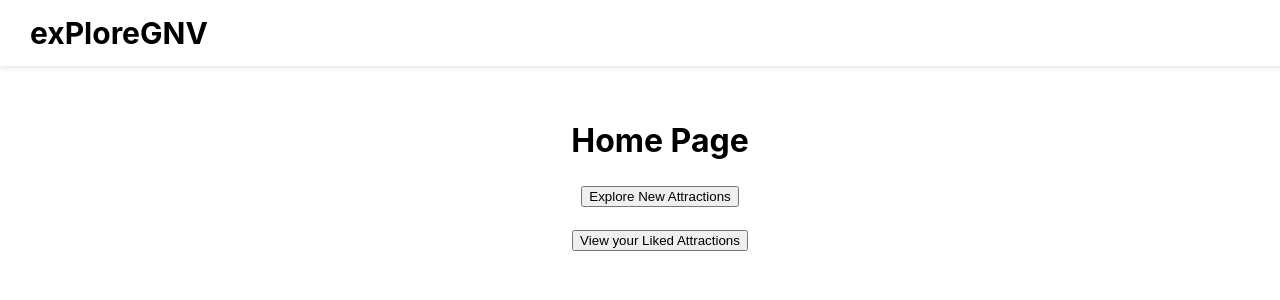
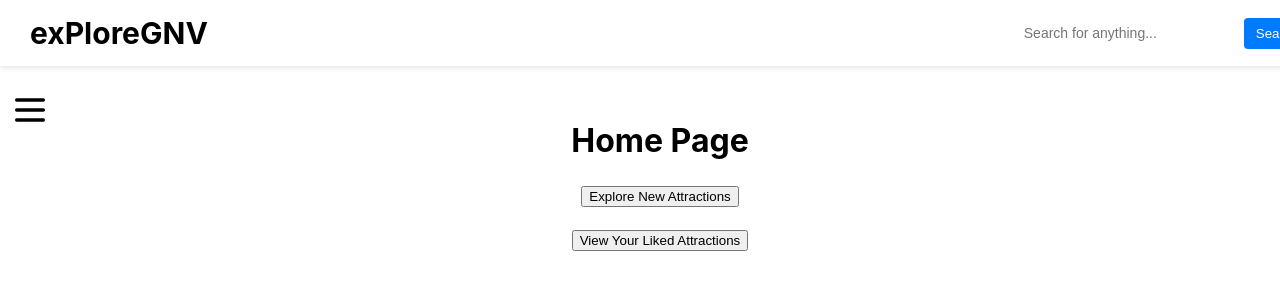
Before and after one commit to vprajuna/exPloreGNV, a React (Create React App) app in the folder exploregnv-client/: page /home in a window 1280 px wide. Shown: the top 300 px of the page. Built offline with nearby package versions, Linux system fonts and the light colour scheme.

Commit message:
Add Sidebar and edit Attractions

```diff
--- a/exploregnv-client/package.json
+++ b/exploregnv-client/package.json
@@ -7,9 +7,10 @@
     "@testing-library/jest-dom": "^6.6.3",
     "@testing-library/react": "^16.3.0",
     "@testing-library/user-event": "^13.5.0",
+    "lucide-react": "^0.503.0",
     "react": "^19.1.0",
     "react-dom": "^19.1.0",
-    "react-router-dom": "^7.5.2",
+    "react-router-dom": "^7.5.3",
     "react-scripts": "5.0.1",
     "web-vitals": "^2.1.4"
   },
--- a/exploregnv-client/src/App.css
+++ b/exploregnv-client/src/App.css
@@ -66,6 +66,33 @@
   text-decoration: underline;
 }
 
+.search-form {
+  display: flex;
+  align-items: center;
+  gap: 8px;
+}
+
+.search-input {
+  padding: 8px 12px;
+  border-radius: 4px;
+  border: none;
+  font-size: 14px;
+  width: 200px;
+}
+
+.search-button {
+  padding: 8px 12px;
+  border: none;
+  background-color: #007bff;
+  color: white;
+  border-radius: 4px;
+  cursor: pointer;
+}
+
+.search-button:hover {
+  background-color: #0056b3;
+}
+
 .blank-page {
   text-align: center;
   min-height: 100vh;
@@ -83,3 +110,47 @@
   font-size: 1.2rem;
   color: var(--text-color);
 }
+
+.sidebar {
+  width: 200px;
+  position: fixed;
+  top: 70px;
+  left: -250px;
+  height: 100%;
+  background-color: #f0f0f0;
+  box-shadow: 2px 0 6px rgba(0,0,0,0.1);
+  padding: 20px;
+  transition: left 0.3s ease;
+  z-index: 1000;
+}
+
+.sidebar.open {
+  left: 0;
+}
+
+.sidebar ul {
+  list-style: none;
+  padding: 0;
+}
+
+.sidebar li {
+  margin: 15px 0;
+}
+
+.sidebar a {
+  text-decoration: none;
+  color: #333;
+  font-weight: bold;
+}
+
+.sidebar a:hover {
+  color: #007bff;
+}
+
+.hamburger {
+  position: fixed;
+  top: 90px;
+  left: 10px;
+  z-index: 1100;
+  cursor: pointer;
+}
--- a/exploregnv-client/src/components/Header.js
+++ b/exploregnv-client/src/components/Header.js
@@ -1,12 +1,33 @@
-import React from 'react';
-import { Link } from 'react-router-dom';
+import React, { useState } from 'react';
+import { Link, useNavigate } from 'react-router-dom';
 import '../App.css';
 
 function Header() {
+  const [searchQuery, setSearchQuery] = useState('');
+  const navigate = useNavigate();
+
+  const handleSearch = (e) => {
+    e.preventDefault();
+    if (searchQuery.trim()) {
+      navigate(`/search?q=${encodeURIComponent(searchQuery)}`);
+    }
+  };
 
   return (
     <nav className="header">
       <Link to="/" className="logo">exPloreGNV</Link>
+
+      <form onSubmit={handleSearch} className="search-form">
+        <input
+          type="text"
+          placeholder="Search for anything..."
+          value={searchQuery}
+          onChange={(e) => setSearchQuery(e.target.value)}
+          className="search-input"
+        />
+        <button type="submit" className="search-button">Search</button>
+      </form>
+
     </nav>
   );
 }
--- /dev/null
+++ b/exploregnv-client/src/components/Sidebar.js
@@ -0,0 +1,30 @@
+import React, { useState } from 'react';
+import { Link } from 'react-router-dom';
+import { Menu } from 'lucide-react';
+import '../App.css';
+
+const Sidebar = () => {
+  const [isOpen, setIsOpen] = useState(false);
+
+  const toggleSidebar = () => {
+    setIsOpen(prev => !prev);
+  };
+
+  return (
+    <>
+      <div className="hamburger" onClick={toggleSidebar}>
+        <Menu size={40} />
+      </div>
+
+      <div className={`sidebar ${isOpen ? 'open' : ''}`}>
+        <ul>
+          <li><Link to="/home" onClick={toggleSidebar}>Home</Link></li>
+          <li><Link to="/attractions" onClick={toggleSidebar}>New Attractions</Link></li>
+          <li><Link to="/sorted-attractions" onClick={toggleSidebar}>Liked Attractions</Link></li>
+        </ul>
+      </div>
+    </>
+  );
+};
+
+export default Sidebar;
--- a/exploregnv-client/src/pages/Attractions.js
+++ b/exploregnv-client/src/pages/Attractions.js
@@ -1,12 +1,11 @@
 import React, { useState, useEffect } from 'react';
-import { useNavigate } from 'react-router-dom';
 import '../App.css';
 import Header from '../components/Header';
+import Sidebar from '../components/Sidebar';
 import axios from 'axios';
 
 function Attractions() {
   const [attractions, setAttractions] = useState([]);
-  const navigate = useNavigate();
   const [likedAttractions, setLikedAttractions] = useState([]);
 
   useEffect(() => {
@@ -21,18 +20,19 @@ function Attractions() {
 
   const handleLikedAttractions = (attraction) => {
     if (!likedAttractions.find(item => item.id === attraction.id)) {
-      setLikedAttractions([...likedAttractions, attraction]);
+      setLikedAttractions([...likedAttractions, attraction.id]);
     }
   };
 
   return (
     <div className="blank-page">
       <Header />
+      <Sidebar />
       <h1>Explore what Gainesville has to offer!</h1>
 
-      <div>
+        <div>
         {attractions.map((attraction) => (
-          <div key={attraction.id}>
+            <div key={attraction.id}>
             <h2>{attraction.name}</h2>
             <p>{attraction.description}</p>
             <p><strong>Category:</strong> {attraction.category}</p>
@@ -44,10 +44,10 @@ function Attractions() {
             <p><strong>Hours of Operation:</strong> {attraction.hours_of_operation}</p>
             <p><strong>New Updates:</strong> {attraction.new_updates}</p>
             {attraction.image_url && <img src={attraction.image_url} alt={attraction.name} style={{width: '500px'}} />}
-            <p><button onClick={() => handleLikedAttractions(attraction)}>Click to Like this Attraction</button></p>
-          </div>
+            <p><button onClick={() => handleLikedAttractions(attraction.id)}>Click to Like this Attraction</button></p>
+            </div>
         ))}
-      </div>
+        </div>
 
     </div>
   );
--- a/exploregnv-client/src/pages/Home.js
+++ b/exploregnv-client/src/pages/Home.js
@@ -2,24 +2,29 @@ import React from 'react';
 import { useNavigate } from 'react-router-dom';
 import '../App.css';
 import Header from '../components/Header';
+import Sidebar from '../components/Sidebar';
 
 function Home() {
   const navigate = useNavigate();
 
   const handleAttractionsClick = () => {
     navigate('/attractions');
-  }
+  };
 
   const handleLikedAttractionsClick = () => {
     navigate('/sorted-attractions');
-  }
+  };
 
   return (
     <div className="blank-page">
       <Header />
-      <h1>Home Page</h1>
-      <p><button onClick={handleAttractionsClick}>Explore New Attractions</button></p>
-      <p><button onClick={handleLikedAttractionsClick}>View your Liked Attractions</button></p>
+      <Sidebar />
+
+      <div>
+        <h1>Home Page</h1>
+        <p><button className="home-button" onClick={handleAttractionsClick}>Explore New Attractions</button></p>
+        <p><button className="home-button" onClick={handleLikedAttractionsClick}>View Your Liked Attractions</button></p>
+      </div>
     </div>
   );
 }
--- a/exploregnv-client/src/pages/SortedAttractions.js
+++ b/exploregnv-client/src/pages/SortedAttractions.js
@@ -1,14 +1,17 @@
 import React from 'react';
-import { useNavigate } from 'react-router-dom';
 import '../App.css';
 import Header from '../components/Header';
+import Sidebar from '../components/Sidebar';
 
 function SortedAttractions() {
 
   return (
     <div className="blank-page">
       <Header />
-      <h1>Liked Attractions</h1>
+      <Sidebar />
+      <div>
+        <h1>Liked Attractions</h1>
+      </div>
 
     </div>
   );
```
Also changed, not shown: exploregnv-client/src/components/SidebarMenu.js (deleted), 1 other file (tests, documents, lock files or other folders).
